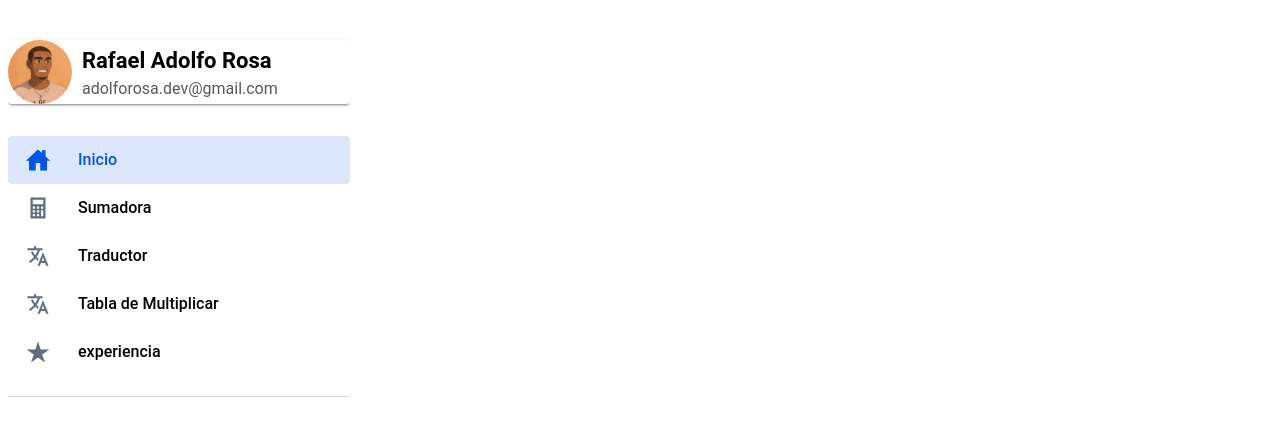
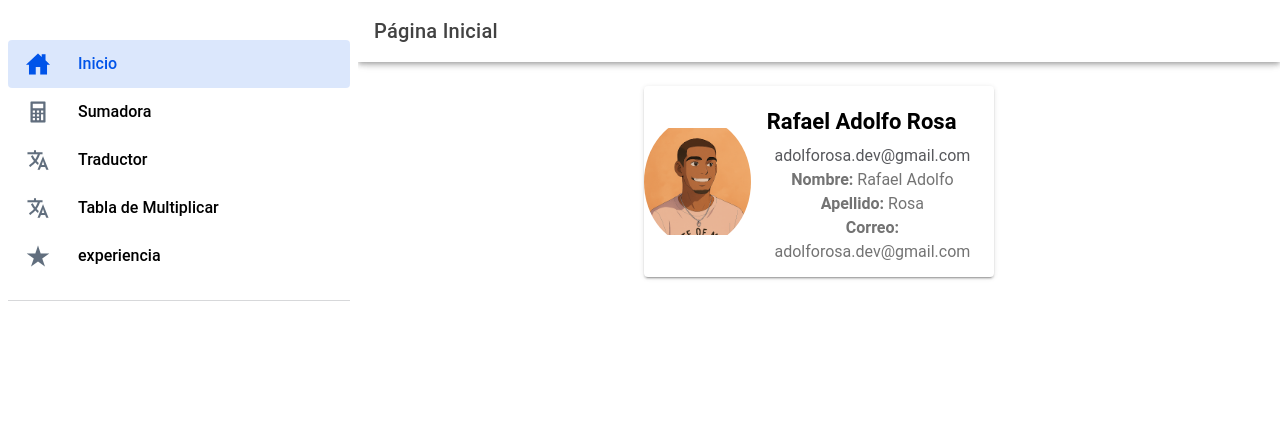
Before and after one commit to Ipambe/perfil-app, a React (Vite) app: page / in a window 1280 px wide. Before the commit this address led to /folder/Inicio. Shown: the top 436 px of the page. Built offline with nearby package versions, Linux system fonts and the light colour scheme.

Commit message:
Actualizando menu

```diff
--- a/src/App.tsx
+++ b/src/App.tsx
@@ -40,6 +40,7 @@ import './theme/variables.css'
 import { Sumadora } from './pages/Sumadora'
 import { Traductor } from './pages/Traductor'
 import { Tabla } from './pages/Tabla'
+import { Inicio } from './pages/Inicio'
 
 setupIonicReact()
 
@@ -54,7 +55,8 @@ const App: React.FC = () => {
               path='/'
               exact={true}
             >
-              <Redirect to='/folder/Inicio' />
+              {/* <Redirect to='/folder/Inicio' /> */}
+              <Inicio />
             </Route>
             <Route
               path='/sumadora'
--- a/src/components/Menu.tsx
+++ b/src/components/Menu.tsx
@@ -35,7 +35,7 @@ interface AppPage {
 const appPages: AppPage[] = [
   {
     title: 'Inicio',
-    url: '/folder/Inicio',
+    url: '/',
     iosIcon: homeOutline,
     mdIcon: homeSharp
   },
@@ -75,17 +75,6 @@ const Menu: React.FC = () => {
     >
       <IonContent>
         <IonList id='inbox-list'>
-          <IonCard className='profile-card mb-8'>
-            <IonImg
-              className='profile-image'
-              src='/adolfo.png'
-              alt='Imagen de Rafael Adolfo Rosa'
-            />
-            <div>
-              <IonListHeader>Rafael Adolfo Rosa</IonListHeader>
-              <IonNote>adolforosa.dev@gmail.com</IonNote>
-            </div>
-          </IonCard>
           {appPages.map((appPage, index) => {
             return (
               <IonMenuToggle
--- /dev/null
+++ b/src/pages/Inicio.tsx
@@ -0,0 +1,53 @@
+import {
+  IonCard,
+  IonCardContent,
+  IonImg,
+  IonListHeader,
+  IonNote
+} from '@ionic/react'
+import { Header } from '../components/Header'
+
+export const Inicio = () => {
+  return (
+    <div>
+      <Header title='Página Inicial' />
+      <div className='flex flex-col items-center justify-center p-6'>
+        <IonCard
+          className='profile-card mb-8'
+          style={{ maxWidth: 350 }}
+        >
+          <IonImg
+            className='profile-image'
+            src='/adolfo.png'
+            alt='Foto de Rafael Adolfo Rosa'
+            style={{
+              width: 128,
+              height: 128,
+              borderRadius: '50%',
+              margin: '24px auto 0 auto'
+            }}
+          />
+          <IonCardContent className='text-center'>
+            <IonListHeader
+              style={{ fontSize: 22, fontWeight: 600, marginBottom: 8 }}
+            >
+              Rafael Adolfo Rosa
+            </IonListHeader>
+            <IonNote
+              style={{ display: 'block', fontSize: 16, marginBottom: 8 }}
+            >
+              adolforosa.dev@gmail.com
+            </IonNote>
+            <div style={{ fontSize: 16 }}>
+              <strong>Nombre:</strong> Rafael Adolfo
+              <br />
+              <strong>Apellido:</strong> Rosa
+              <br />
+              <strong>Correo:</strong> adolforosa.dev@gmail.com
+            </div>
+          </IonCardContent>
+        </IonCard>
+      </div>
+    </div>
+  )
+}
--- a/src/pages/Tabla.tsx
+++ b/src/pages/Tabla.tsx
@@ -1,4 +1,3 @@
-import { IonInput, IonTitle } from '@ionic/react'
 import { useState } from 'react'
 import { Header } from '../components/Header'
 
@@ -21,9 +20,12 @@ export const Tabla = () => {
         </div>
 
         <div>
+          <h2>
+            {num > 0
+              ? `Tabla de multiplicar del ${num}:`
+              : 'Introduce un número mayor a 0 para ver su tabla.'}
+          </h2>
           {num > 0 && (
-            <>
-              <h2>Tabla de multiplicar del {num}:</h2>
             <ul>
               {tablaMultiplicar.map((resultado, index) => (
                 <li key={index}>
@@ -31,7 +33,6 @@ export const Tabla = () => {
                 </li>
               ))}
             </ul>
-            </>
           )}
         </div>
       </div>
```
Lines whose indentation alone changed are shown as unchanged.
